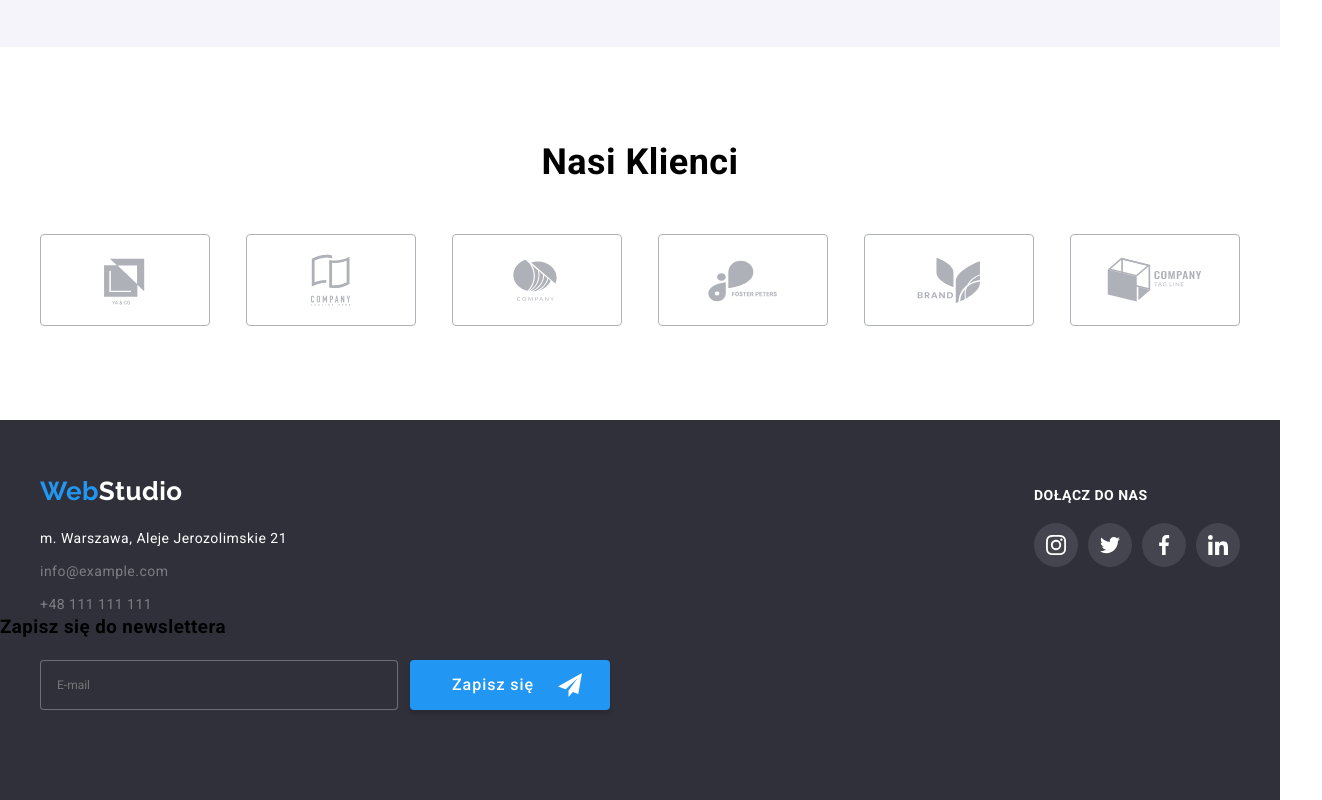
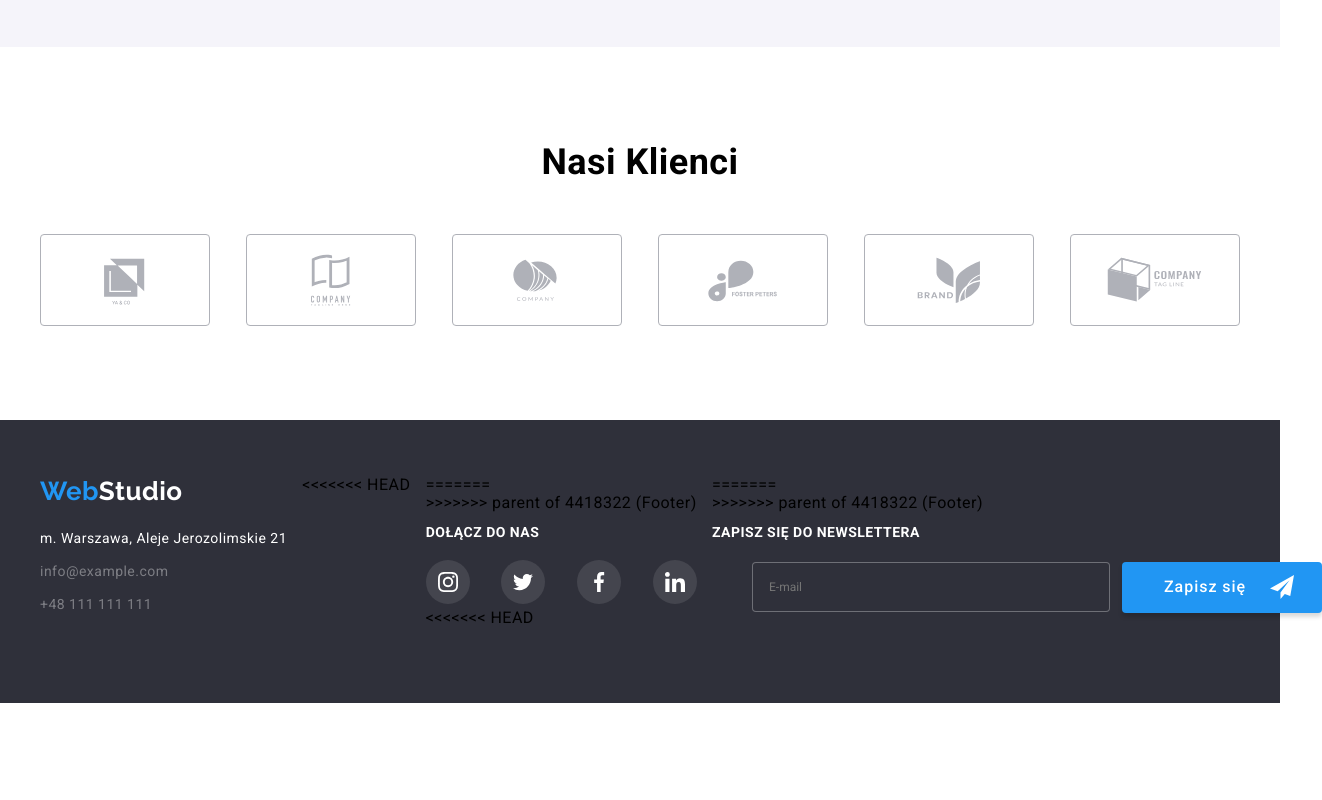
Before and after one commit to TkaczTroglodyta/goit-markup-hw-06, a plain HTML site: page index.html in a window 1280 px wide. Shown: the part 2262-3062 px from the top of the page, 1322 px wide, since content can reach past the window. After the commit the page ends 2965 px from the top, so only its background shows below. Drawn offline with Linux system fonts and the light colour scheme.

Commit message:
Nie wiem co siędzieje

```diff
--- a/css/styles.css
+++ b/css/styles.css
@@ -360,6 +360,15 @@ textarea {
   color: var(--color-light);
   padding-top: 12px;
 }
+.footer-col {
+  /* padding-right: 70px; */
+}
+.footer-col-social {
+  /* padding-right: 78px; */
+}
+.footer-col-nslt {
+  /* padding-right: 0px; */
+}
 .addr {
   color: var(--color-light);
   font-size: 14px;
--- a/index.html
+++ b/index.html
@@ -319,7 +319,11 @@
             </ul>
           </address>
         </div>
+<<<<<<< HEAD
         <div class="footer-col">
+=======
+        <div class="footer-col-social">
+>>>>>>> parent of 4418322 (Footer)
           <h3>Dołącz do nas</h3>
           <ul class="footer-social">
             <li>
@@ -344,8 +348,12 @@
             </li>
           </ul>
         </div>
+<<<<<<< HEAD
       </div>
       <div>
+=======
+        <div class="footer-col-nslt">
+>>>>>>> parent of 4418322 (Footer)
           <h3>Zapisz się do newslettera</h3>
           <form name="nslt_form" autocomplete="off" class="footer-nslt" novalidate>
             <label>
```
